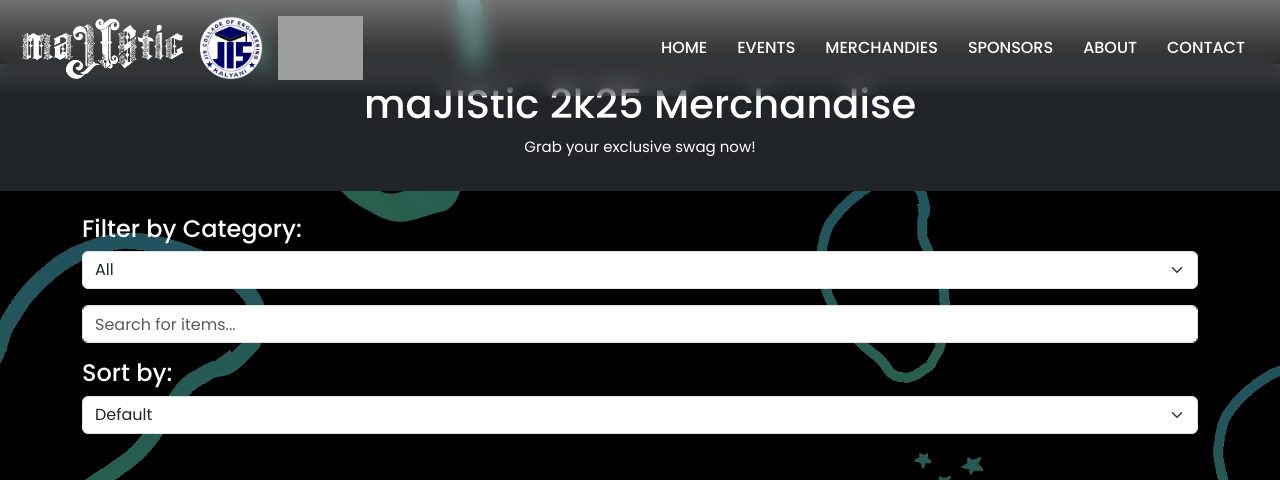
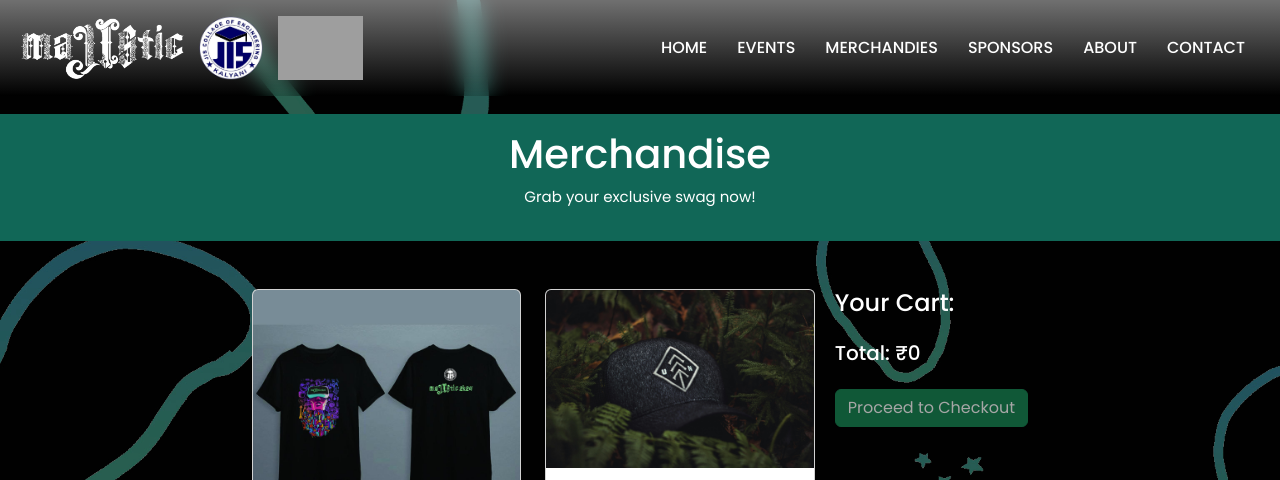
Before and after one commit to riyaz-02/majistic2k25, a PHP site: page /merchandise.php in a window 1280 px wide. Shown: the top 480 px of the page. Run offline with PHP 8.4, Linux system fonts and the light colour scheme; some web fonts are replaced; grey boxes are pictures that could not be loaded.

Commit message:
styles update and merchandice

```diff
--- a/merchandise.php
+++ b/merchandise.php
@@ -1,10 +1,9 @@
 <?php
 // Define available merchandise
 $merchandise = [
-    ['name' => 'T-Shirt', 'price' => 250, 'image' => 'images/merchandise/1.jpg', 'description' => 'Exclusive maJIStic 2k25 swags to flaunt your style. Limited stock available!', 'category' => 'Apparel'],
-    ['name' => 'Mug', 'price' => 150, 'image' => 'images/merchandise/3.jpg', 'description' => 'Official maJIStic 2k25 Coffee Mug. Start your day with a sip of style!', 'category' => 'Accessories'],
-    ['name' => 'Cap', 'price' => 200, 'image' => 'images/merchandise/4.jpg', 'description' => 'Stay cool with this trendy maJIStic 2k25 cap.', 'category' => 'Accessories'],
-    ['name' => 'T-Shirt', 'price' => 300, 'image' => 'images/merchandise/2.jpg', 'description' => 'Official maJIStic 2k25 T-Shirts. Available in multiple sizes and designs!', 'category' => 'Apparel'],
+    ['name' => 'T-Shirt', 'price' => 250, 'image' => 'images/merchandise/1_Merch.jpg', 'description' => 'Exclusive maJIStic 2k25 swags to flaunt your style. Limited stock available!', 'category' => 'Apparel'],
+    ['name' => 'Cap', 'price' => 200, 'image' => 'images/merchandise/4_Merch.jpg', 'description' => 'Stay cool with this trendy maJIStic 2k25 cap.', 'category' => 'Accessories']
+
 ];
 ?>
 <!DOCTYPE html>
@@ -25,37 +24,32 @@ $merchandise = [
             background-attachment: fixed;
             color: white;
         }
+        #header-merchant {
+        background-color:rgb(17, 103, 87); /* Dark background */
+        color: white; /* White text */
+        text-align: center; /* Centered text */
+        padding: 1rem; /* Equivalent to py-3 */
+        margin-top: 50px; /* Gap top */
+        position: relative;
+        }
+
+/* Other styles */
     </style>
 </head>
 <body>
     <?php include 'includes/header.php'; ?>
     <!-- Header -->
-    <header class="bg-dark text-white text-center py-3">
-        <h1>maJIStic 2k25 Merchandise</h1>
+    <header  id="header-merchant">
+        <h1>Merchandise</h1>
         <p>Grab your exclusive swag now!</p>
     </header>
 
-    <!-- Filter Section -->
-    <div class="container my-4">
-        <h4>Filter by Category:</h4>
-        <select id="filterCategory" class="form-select mb-3">
-            <option value="all">All</option>
-            <option value="Apparel">Apparel</option>
-            <option value="Accessories">Accessories</option>
-        </select>
-        <input type="text" id="searchText" class="form-control mb-3" placeholder="Search for items...">
-        <h4>Sort by:</h4>
-        <select id="sortOption" class="form-select">
-            <option value="default">Default</option>
-            <option value="priceAsc">Price: Low to High</option>
-            <option value="priceDesc">Price: High to Low</option>
-            <option value="nameAsc">Name: A to Z</option>
-            <option value="nameDesc">Name: Z to A</option>
-        </select>
-    </div>
 <!-- Merchandise Section -->
-    <div class="container my-5">
+<div class="container my-5" style="max-width: 800px; margin: auto; position: relative;">
     <div class="row g-4" id="merchandiseContainer">
+        <div class="col-md-12 d-flex align-items-start">
+            <!-- Merchandise Items -->
+            <div class="row g-4" style="flex-grow: 1;">
                 <?php foreach ($merchandise as $item): ?>
                     <div class="col-md-6 merchandise-item" data-category="<?= $item['category'] ?>" data-name="<?= $item['name'] ?>" data-price="<?= $item['price'] ?>">
                         <div class="card h-100">
@@ -70,31 +64,36 @@ $merchandise = [
                     </div>
                 <?php endforeach; ?>
             </div>
-    </div>
+
             <!-- Cart Section -->
-    <div class="container my-5">
+            <div style="max-width: 300px; margin-left: 20px;"> <!-- Added margin-left for gap -->
                 <h4>Your Cart:</h4>
                 <ul id="cartItems" class="list-group"></ul>
                 <h5 class="mt-3">Total: ₹<span id="cartTotal">0</span></h5>
-        <button class="btn btn-success mt-3" data-bs-toggle="modal" data-bs-target="#checkoutModal" id="checkoutBtn" disabled>Proceed to Checkout</button>
+                <button class="btn btn-success mt-3"
+                    data-bs-toggle="modal"
+                    data-bs-target="#checkoutModal"
+                    id="checkoutBtn"
+                    disabled
+                    style="transition: transform 0.2s; cursor: pointer;"
+                    onmouseover="this.style.transform='scale(1.1)'; this.style.boxShadow='0 4px 20px rgba(0, 0, 0, 0.2)';"
+                    onmouseout="this.style.transform='scale(1)'; this.style.boxShadow='none';">
+                    Proceed to Checkout
+                </button>
             </div>
-
-
-
+        </div>
+    </div>
+</div>
         <!-- Checkout Modal -->
         <div class="modal fade" id="checkoutModal" tabindex="-1" aria-labelledby="checkoutModalLabel" aria-hidden="true">
             <div class="modal-dialog">
                 <div class="modal-content">
                     <div class="modal-header">
                         <h5 class="modal-title" id="checkoutModalLabel">Checkout</h5>
-                    <button type="button" class="btn-close" data-bs-dismiss="modal" aria-label="Close"></button>
+                        <button type="button" class="btn-close" data-bs-dismiss="modal" aria-label="Close" style="color: red; opacity: 1;"></button>
                     </div>
                     <div class="modal-body">
                         <form id="checkoutForm" method="POST">
-                        <div class="mb-3">
-                            <label for="buyerName" class="form-label">Your Name</label>
-                            <input type="text" class="form-control" id="buyerName" name="buyer_name" required>
-                        </div>
                             <div class="mb-3">
                                 <label for="buyerName" class="form-label">Your Name</label>
                                 <input type="text" class="form-control" id="buyerName" name="buyer_name" required>
@@ -109,17 +108,29 @@ $merchandise = [
                             </div>
 
                             <input type="hidden" name="cart_data" id="cartData">
-                        <button type="submit" class="btn btn-success w-100">Proceed to Pay</button>
+                            <button type="submit"
+                                class="btn btn-success w-100"
+                                style="transition: transform 0.2s; cursor: pointer;"
+                                onmouseover="this.style.transform='scale(1.1)'; this.style.boxShadow='0 4px 20px rgba(0, 0, 0, 0.2)';"
+                                onmouseout="this.style.transform='scale(1)'; this.style.boxShadow='none';">
+                                Proceed to Pay
+                            </button>
                         </form>
                     </div>
                 </div>
             </div>
         </div>
     <!-- Footer -->
+
+    <?php include 'includes/footer.php'; ?>
+
+    <?php include 'includes/scripts.php'; ?>
+    <!--
     <footer class="bg-dark text-white text-center py-3">
         <p>&copy; 2025 maJIStic 2k25. All Rights Reserved.</p>
-    </footer>
-    <!-- JavaScript -->
+    </footer> -->
+
+
     <script>
         // Cart management with reduce item quantity
         const cart = [];
@@ -222,7 +233,7 @@ $merchandise = [
         document.getElementById('checkoutForm').addEventListener('submit', function (event) {
             event.preventDefault();
             const jisId = document.getElementById('jis_id').value;
-            this.action = `merchant_payment.php?jis_id=${jisId}`;
+            this.action = merchant_payment.php?jis_id=${jisId};
             this.submit();
         });
     </script>
```
Also changed, not shown: style.css (+44 -4 lines). Lines whose indentation alone changed are shown as unchanged.
